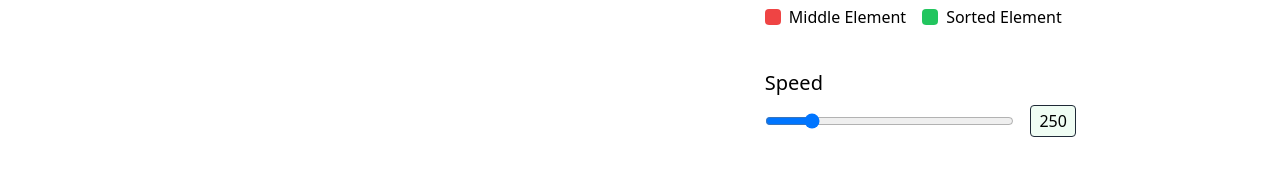
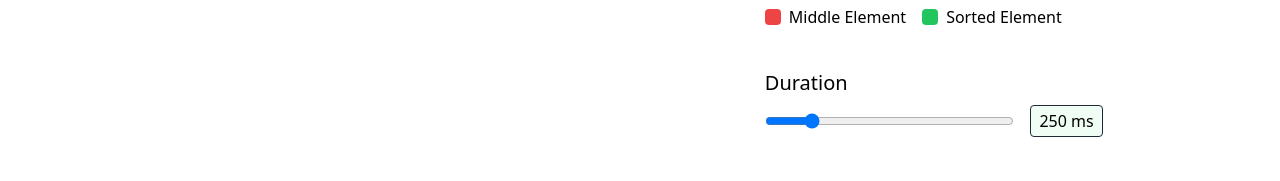
Before and after one commit to khan-ajamal/sorting-visualizer, a React (Create React App) app: page / in a window 1280 px wide. Both pictures are taken after a click on the button "Visualise Merge Sort". Shown: the part 231-412 px from the top of the page. Built offline with nearby package versions, Linux system fonts and the light colour scheme.

Commit message:
Change label from speed to duration

```diff
--- a/src/components/bubbleSort.js
+++ b/src/components/bubbleSort.js
@@ -208,7 +208,7 @@ const BubbleSortVisualizer = () => {
                         </div>
                     </div>
                     <div className="mt-10">
-                        <h1 className="text-xl font-medium mb-2">Speed</h1>
+                        <h1 className="text-xl font-medium mb-2">Duration</h1>
                         <div className="flex justify-start items-center">
                             <input
                                 className="w-1/2"
@@ -223,7 +223,7 @@ const BubbleSortVisualizer = () => {
                                 disabled={isSorting}
                             />
                             <div className="ml-4 h-8 flex justify-center items-center px-2 border border-gray-800 rounded bg-green-50">
-                                {speed}
+                                {speed} ms
                             </div>
                         </div>
                     </div>
--- a/src/components/mergeSort.js
+++ b/src/components/mergeSort.js
@@ -135,7 +135,7 @@ const MergeSortVisualizer = () => {
                     </div>
                 </div>
                 <div className="mb-10">
-                    <h1 className="text-xl font-medium mb-2">Speed</h1>
+                    <h1 className="text-xl font-medium mb-2">Duration</h1>
                     <div className="flex justify-start items-center">
                         <input
                             className="w-1/2"
@@ -148,7 +148,7 @@ const MergeSortVisualizer = () => {
                             disabled={isSorting}
                         />
                         <div className="ml-4 h-8 flex justify-center items-center px-2 border border-gray-800 rounded bg-green-50">
-                            {speed}
+                            {speed} ms
                         </div>
                     </div>
                 </div>
--- a/src/components/quickSort.js
+++ b/src/components/quickSort.js
@@ -141,7 +141,7 @@ const QuickSortVisualizer = () => {
                     </div>
                 </div>
                 <div className="mb-10">
-                    <h1 className="text-xl font-medium mb-2">Speed</h1>
+                    <h1 className="text-xl font-medium mb-2">Duration</h1>
                     <div className="flex justify-start items-center">
                         <input
                             className="w-1/2"
@@ -154,7 +154,7 @@ const QuickSortVisualizer = () => {
                             disabled={isSorting}
                         />
                         <div className="ml-4 h-8 flex justify-center items-center px-2 border border-gray-800 rounded bg-green-50">
-                            {speed}
+                            {speed} ms
                         </div>
                     </div>
                 </div>
```
